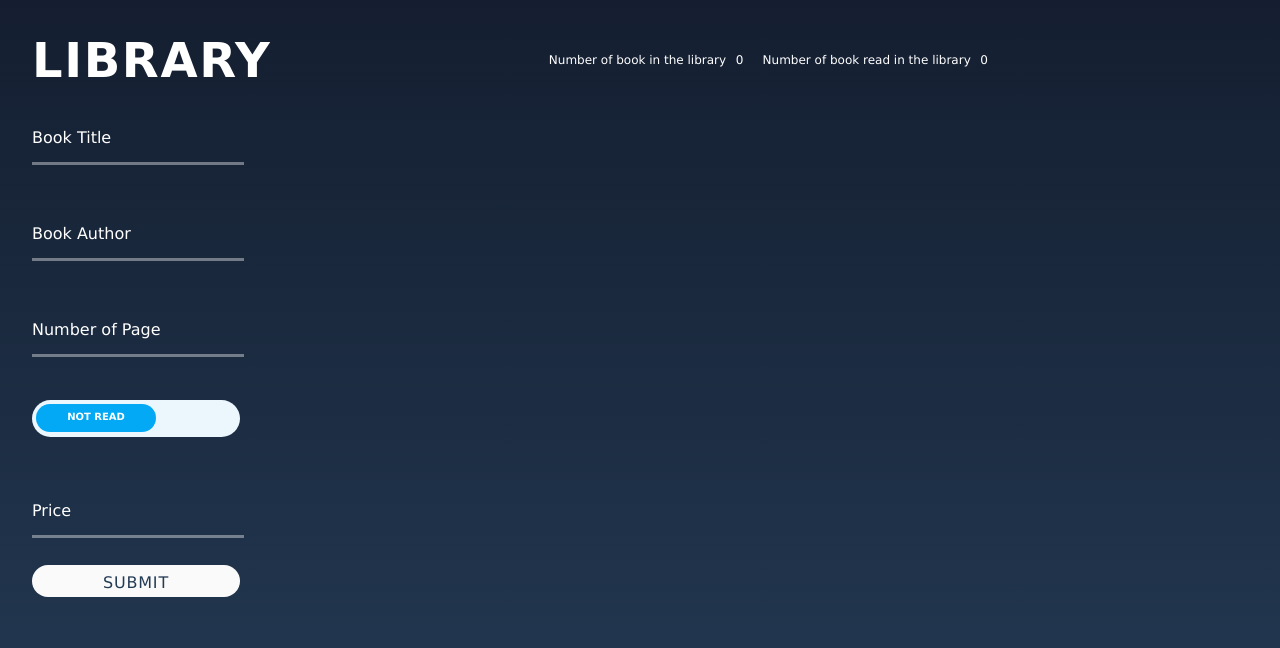
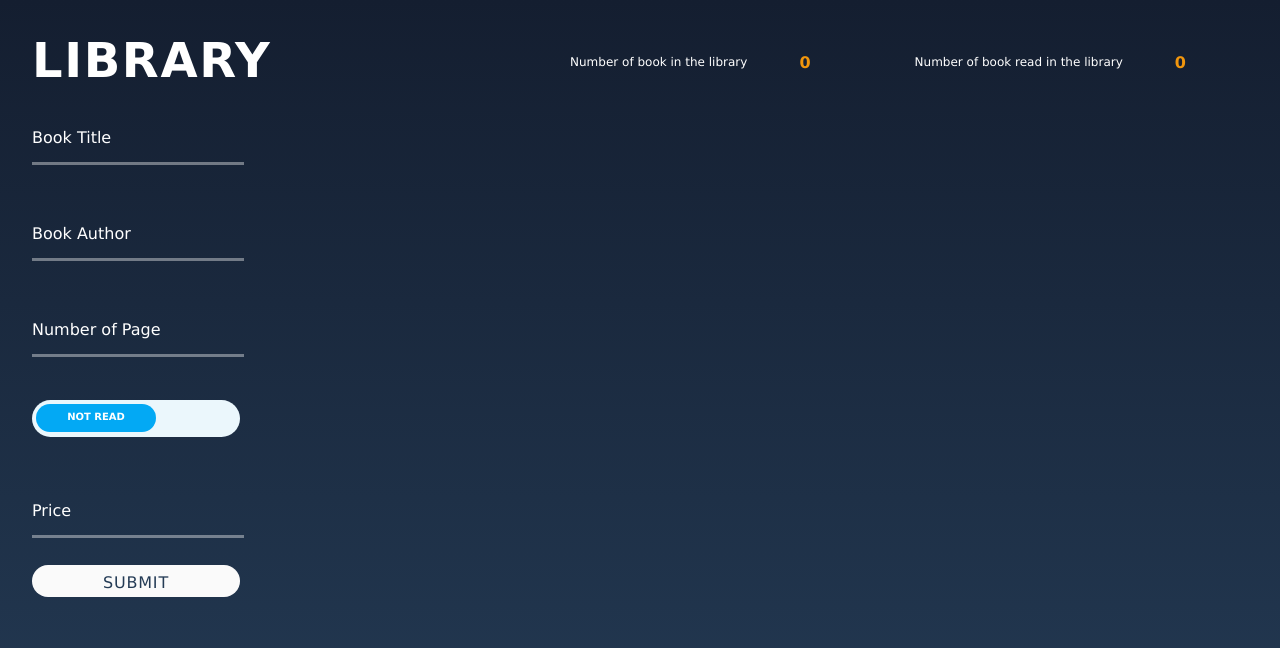
Before and after one commit to tinghsuanhsu/Library, a plain HTML site: page index.html in a window 1280 px wide. Drawn offline with Linux system fonts and the light colour scheme.

Commit message:
Update the book count colour

```diff
--- a/style.css
+++ b/style.css
@@ -61,11 +61,14 @@ body {
 
 .library-stats-container {
     position: relative;
-    display: inline-flex;
+    display: flex;
     color: #fff;
     margin: 3rem 1rem 0 2rem;
     width: 150%;
     font-size: .75rem;
+    text-align: center;
+    align-items: center;
+    justify-content: space-around;
 }
 
 
@@ -174,9 +177,7 @@ form .form-column{
     padding: 0;
     font-size: 0.7rem;
 }
-p {
-    margin: 0.3rem;
-}
+
 [data-remove] {
     position: relative;
     color: #fff;
@@ -206,8 +207,15 @@ p {
 [data-price] {
     margin:0;
 }
-
-
+p {
+    margin: 0.3rem;
+}
+[data-num-of-book],
+[data-num-of-book-read] {
+    font-size: 1rem;
+    font-weight: bold;
+    color: #f1960d;
+}
 .submit-btn > input{
     background: rgb(250,250,250);
     height: 8rem;
```
